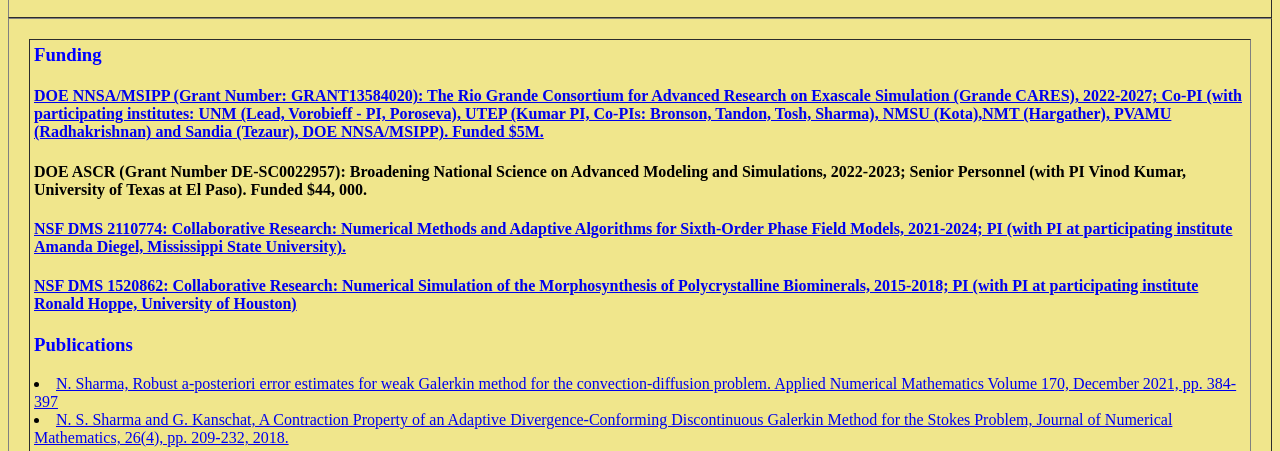
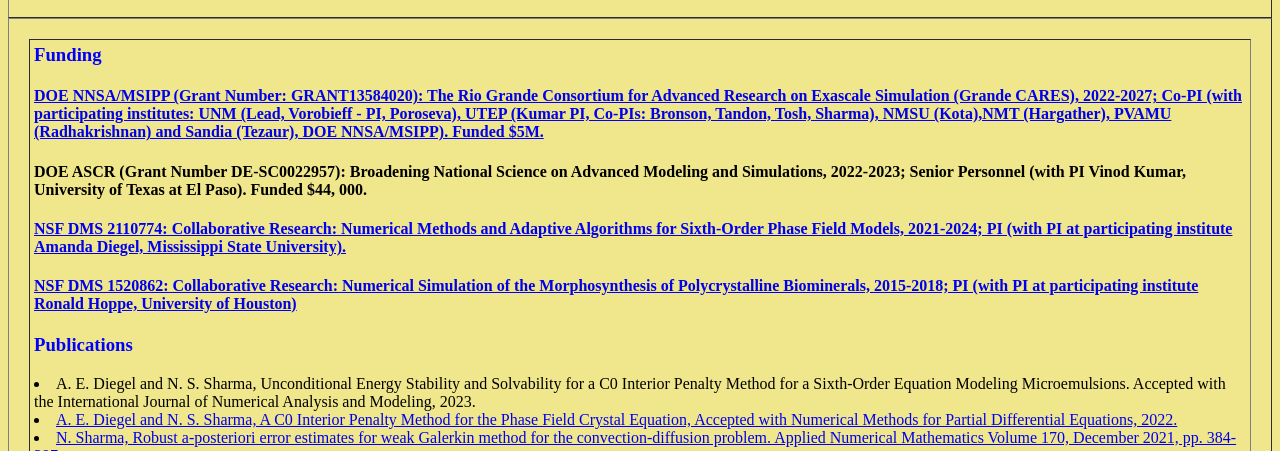
Before and after one commit to natasha-shilla-sharma/natasha-shilla-sharma.github.io, a plain HTML site: page index.html in a window 1280 px wide. Shown: the part 501-952 px from the top of the page. Drawn offline with Linux system fonts and the light colour scheme.

Commit message:
Update index.html

```diff
--- a/index.html
+++ b/index.html
@@ -146,6 +146,13 @@
 </H4>
 
  <H3><font color="blue">Publications</font></H3>
+<li> A. E. Diegel and N. S. Sharma, Unconditional Energy Stability and Solvability for a C0
+Interior Penalty Method for a Sixth-Order Equation Modeling Microemulsions. Accepted with
+the International Journal of Numerical Analysis and Modeling, 2023.
+<li>
+<A HREF="https://onlinelibrary.wiley.com/doi/abs/10.1002/num.22976" target="_blank">
+A. E. Diegel and N. S. Sharma, A C0 Interior Penalty Method for the Phase Field Crystal
+Equation, Accepted with Numerical Methods for Partial Differential Equations, 2022.</A>
 <li>
 <A HREF="https://www.sciencedirect.com/science/article/abs/pii/S016892742100235X" target="_blank">
 N. Sharma,  Robust a-posteriori error estimates for weak Galerkin method for the convection-diffusion problem. Applied Numerical Mathematics
```
